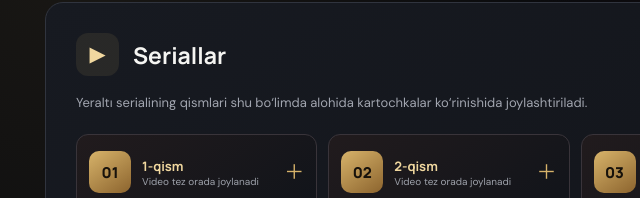
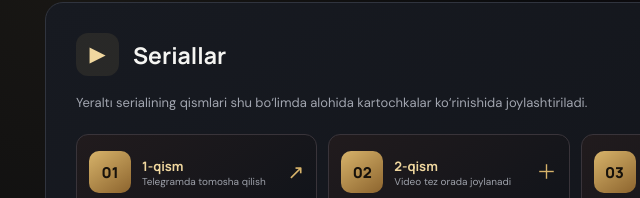
Before and after one commit to farruxsaparov1991-hue/FmlStudio, a plain HTML site: page yeralti.html in a window 1280 px wide. Shown: the part 602-800 px from the top of the page, 65-705 px from the left. Drawn offline with Linux system fonts and the light colour scheme.

Commit message:
Link Yeraltı episode 1 card to Telegram video

```diff
--- a/yeralti.html
+++ b/yeralti.html
@@ -32,7 +32,7 @@ footer{text-align:center;padding:35px 0 28px;color:#777d87;font-size:11px}
 <a class="category" href="#yangiliklar"><span class="symbol" aria-hidden="true">✦</span><strong data-i18n="news">Serial haqida xabarlar</strong><small data-i18n="newsSub">Yangiliklar va e’lonlar</small><span class="arrow" data-i18n="open">Bo‘limni ochish ↘</span></a>
 </nav>
 <section class="content-section" id="seriallar"><div class="section-top"><span class="symbol">▶</span><h2 data-i18n="series">Seriallar</h2></div><p data-i18n="seriesText">Yeraltı serialining qismlari shu bo‘limda alohida kartochkalar ko‘rinishida joylashtiriladi.</p><div class="episodes" aria-label="Yeraltı episodes">
-<article class="episode-card"><span class="episode-number">01</span><div class="episode-info"><strong data-episode="1">1-qism</strong><small data-i18n="episodePending">Video tez orada joylanadi</small></div><span class="episode-status">＋</span></article>
+<a class="episode-card" href="https://t.me/YeraltiTv/1094" target="_blank" rel="noopener noreferrer" style="text-decoration:none;color:inherit" aria-label="1-qismni Telegramda ochish"><span class="episode-number">01</span><div class="episode-info"><strong data-episode="1">1-qism</strong><small data-i18n="episodeAvailable">Telegramda tomosha qilish</small></div><span class="episode-status">↗</span></a>
 <article class="episode-card"><span class="episode-number">02</span><div class="episode-info"><strong data-episode="2">2-qism</strong><small data-i18n="episodePending">Video tez orada joylanadi</small></div><span class="episode-status">＋</span></article>
 <article class="episode-card"><span class="episode-number">03</span><div class="episode-info"><strong data-episode="3">3-qism</strong><small data-i18n="episodePending">Video tez orada joylanadi</small></div><span class="episode-status">＋</span></article>
 <article class="episode-card"><span class="episode-number">04</span><div class="episode-info"><strong data-episode="4">4-qism</strong><small data-i18n="episodePending">Video tez orada joylanadi</small></div><span class="episode-status">＋</span></article>
@@ -61,9 +61,9 @@ footer{text-align:center;padding:35px 0 28px;color:#777d87;font-size:11px}
 <footer>© 2026 FML STUDIO · YERALTI DIZISI</footer>
 <script>
 const words={
-uz:{back:"← Loyihalarga qaytish",eyebrow:"Rasmiy media katalog",intro:"Serialga oid qismlar, rasmlar va yangiliklar — uchta alohida bo‘limda.",series:"Seriallar",seriesSub:"Qismlar katalogi",photos:"Rasmlar",photosSub:"Serialdan foto va tasvirlar",news:"Serial haqida xabarlar",newsSub:"Yangiliklar va e’lonlar",open:"Bo‘limni ochish ↘",seriesText:"Yeraltı serialining qismlari shu bo‘limda alohida kartochkalar ko‘rinishida joylashtiriladi.",seriesEmpty:"Qismlar katalogi: 1–22. Har bir qismning videosi keyin alohida joylanadi.",episodePending:"Video tez orada joylanadi",photosText:"Yeraltı serialiga oid posterlar, kadrlar va boshqa rasmlar uchun alohida bo‘lim.",photosEmpty:"Rasmlar joylashtirilishi uchun bo‘lim tayyor.",newsText:"Yangi qismlar, namoyish sanalari va serialga oid e’lonlar shu yerda beriladi.",newsEmpty:"Yangiliklar joylashtirilishi uchun bo‘lim tayyor."},
-ru:{back:"← Вернуться к проектам",eyebrow:"Официальный медиакаталог",intro:"Серии, фотографии и новости сериала — в трёх отдельных разделах.",series:"Серии",seriesSub:"Каталог эпизодов",photos:"Фотографии",photosSub:"Фото и кадры из сериала",news:"Новости о сериале",newsSub:"Новости и объявления",open:"Открыть раздел ↘",seriesText:"Эпизоды сериала «Yeraltı» будут размещены здесь отдельными карточками.",seriesEmpty:"Каталог серий: 1–22. Видео каждой серии будет добавлено отдельно позже.",episodePending:"Видео скоро появится",photosText:"Отдельный раздел для постеров, кадров и других изображений сериала «Yeraltı».",photosEmpty:"Раздел подготовлен для размещения фотографий.",newsText:"Здесь будут публиковаться новые серии, даты выхода и объявления о сериале.",newsEmpty:"Раздел подготовлен для публикации новостей."},
-tr:{back:"← Projelere dön",eyebrow:"Resmî medya kataloğu",intro:"Dizi bölümleri, fotoğraflar ve haberler — üç ayrı bölümde.",series:"Dizi bölümleri",seriesSub:"Bölüm kataloğu",photos:"Fotoğraflar",photosSub:"Diziden fotoğraf ve kareler",news:"Dizi hakkında haberler",newsSub:"Haberler ve duyurular",open:"Bölümü aç ↘",seriesText:"Yeraltı dizisinin bölümleri burada ayrı kartlar hâlinde yayınlanacaktır.",seriesEmpty:"Bölüm kataloğu: 1–22. Her bölümün videosu daha sonra ayrı ayrı eklenecek.",episodePending:"Video yakında eklenecek",photosText:"Yeraltı dizisine ait afişler, sahneler ve diğer görseller için ayrı bölüm.",photosEmpty:"Fotoğrafların eklenmesi için bölüm hazır.",newsText:"Yeni bölümler, yayın tarihleri ve diziyle ilgili duyurular burada paylaşılacaktır.",newsEmpty:"Haberlerin yayınlanması için bölüm hazır."}
+uz:{back:"← Loyihalarga qaytish",eyebrow:"Rasmiy media katalog",intro:"Serialga oid qismlar, rasmlar va yangiliklar — uchta alohida bo‘limda.",series:"Seriallar",seriesSub:"Qismlar katalogi",photos:"Rasmlar",photosSub:"Serialdan foto va tasvirlar",news:"Serial haqida xabarlar",newsSub:"Yangiliklar va e’lonlar",open:"Bo‘limni ochish ↘",seriesText:"Yeraltı serialining qismlari shu bo‘limda alohida kartochkalar ko‘rinishida joylashtiriladi.",seriesEmpty:"Qismlar katalogi: 1–22. Har bir qismning videosi keyin alohida joylanadi.",episodePending:"Video tez orada joylanadi",episodeAvailable:"Telegramda tomosha qilish",photosText:"Yeraltı serialiga oid posterlar, kadrlar va boshqa rasmlar uchun alohida bo‘lim.",photosEmpty:"Rasmlar joylashtirilishi uchun bo‘lim tayyor.",newsText:"Yangi qismlar, namoyish sanalari va serialga oid e’lonlar shu yerda beriladi.",newsEmpty:"Yangiliklar joylashtirilishi uchun bo‘lim tayyor."},
+ru:{back:"← Вернуться к проектам",eyebrow:"Официальный медиакаталог",intro:"Серии, фотографии и новости сериала — в трёх отдельных разделах.",series:"Серии",seriesSub:"Каталог эпизодов",photos:"Фотографии",photosSub:"Фото и кадры из сериала",news:"Новости о сериале",newsSub:"Новости и объявления",open:"Открыть раздел ↘",seriesText:"Эпизоды сериала «Yeraltı» будут размещены здесь отдельными карточками.",seriesEmpty:"Каталог серий: 1–22. Видео каждой серии будет добавлено отдельно позже.",episodePending:"Видео скоро появится",episodeAvailable:"Смотреть в Telegram",photosText:"Отдельный раздел для постеров, кадров и других изображений сериала «Yeraltı».",photosEmpty:"Раздел подготовлен для размещения фотографий.",newsText:"Здесь будут публиковаться новые серии, даты выхода и объявления о сериале.",newsEmpty:"Раздел подготовлен для публикации новостей."},
+tr:{back:"← Projelere dön",eyebrow:"Resmî medya kataloğu",intro:"Dizi bölümleri, fotoğraflar ve haberler — üç ayrı bölümde.",series:"Dizi bölümleri",seriesSub:"Bölüm kataloğu",photos:"Fotoğraflar",photosSub:"Diziden fotoğraf ve kareler",news:"Dizi hakkında haberler",newsSub:"Haberler ve duyurular",open:"Bölümü aç ↘",seriesText:"Yeraltı dizisinin bölümleri burada ayrı kartlar hâlinde yayınlanacaktır.",seriesEmpty:"Bölüm kataloğu: 1–22. Her bölümün videosu daha sonra ayrı ayrı eklenecek.",episodePending:"Video yakında eklenecek",episodeAvailable:"Telegram’da izle",photosText:"Yeraltı dizisine ait afişler, sahneler ve diğer görseller için ayrı bölüm.",photosEmpty:"Fotoğrafların eklenmesi için bölüm hazır.",newsText:"Yeni bölümler, yayın tarihleri ve diziyle ilgili duyurular burada paylaşılacaktır.",newsEmpty:"Haberlerin yayınlanması için bölüm hazır."}
 };
 function setLanguage(lang){if(!words[lang])lang="uz";document.documentElement.lang=lang;document.querySelectorAll("[data-episode]").forEach(el=>{const n=el.dataset.episode;el.textContent=lang==="ru"?n+" серия":lang==="tr"?n+". Bölüm":n+"-qism";});document.getElementById("language").value=lang;document.querySelectorAll("[data-i18n]").forEach(el=>{const key=el.dataset.i18n;if(words[lang][key])el.textContent=words[lang][key];});try{localStorage.setItem("yeralti-language",lang)}catch(e){}}
 document.getElementById("language").addEventListener("change",e=>setLanguage(e.target.value));let saved="uz";try{saved=localStorage.getItem("yeralti-language")||"uz"}catch(e){}setLanguage(saved);
```
